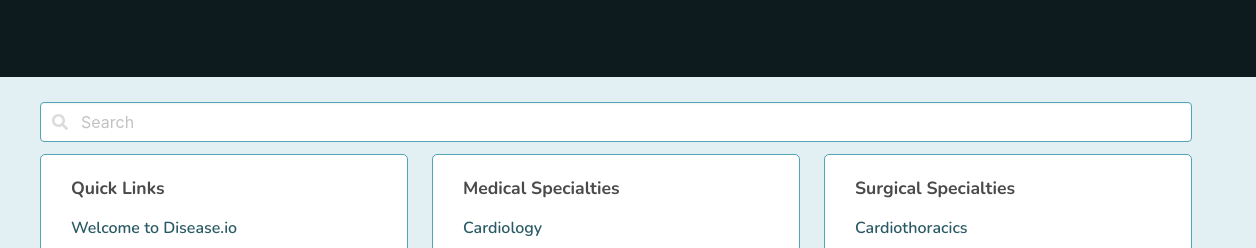
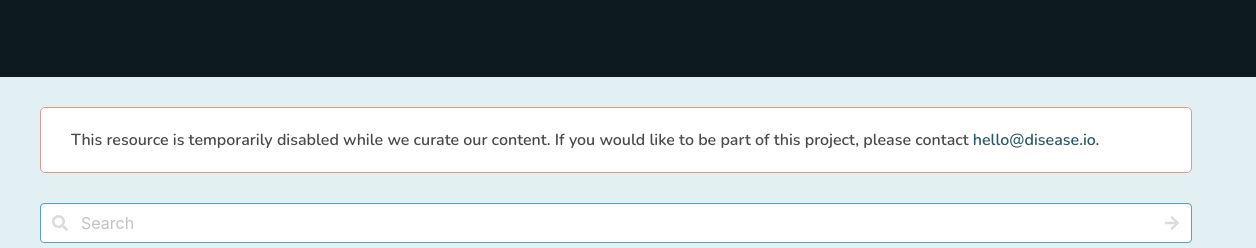
Before and after one commit to jchui/diseaseio, a Gatsby site: page / in a window 1280 px wide. Shown: the part 276-524 px from the top of the page, 24-1280 px from the left. Built offline with nearby package versions, Linux system fonts and the light colour scheme; Gatsby itself is replaced by a stand-in of ours.

Commit message:
Added Disabled Notice

```diff
--- a/src/pages/index.js
+++ b/src/pages/index.js
@@ -2,6 +2,7 @@
 import Header from "../components/header"
 import Footer from "../components/footer"
 import { FaSearch } from 'react-icons/fa'
+import { FaArrowRight } from 'react-icons/fa'
 
 export default function Home() {
   return (
@@ -22,11 +23,21 @@
         </div>
       </section>
 
+      <section className="disabled">
+        <div className="container">
+          <div className="columns">
+            <div className="column">
+              <p>
+                This resource is temporarily disabled while we
+                curate our content. If you would like to be
+                part of this project, please contact <a href="mailto:hello@disease.io">hello@disease.io</a>.
+              </p>
+            </div>
+          </div>
+        </div>
+      </section>
+
       <section className="search">
-        <span class="icon is-small is-right">
-          <i class="fas fa-check"></i>
-        </span>
-
         <div className="container">
           <div className="columns">
             <div className="column">
@@ -34,6 +45,9 @@
               <input className="input" placeholder="Search" />
               <span class="icon is-small is-left">
                 <FaSearch/>
+              </span>
+              <span class="icon is-small is-right">
+                <FaArrowRight/>
               </span>
             </div>
             </div>
--- a/src/styles/global.scss
+++ b/src/styles/global.scss
@@ -87,6 +87,28 @@
     h1 {
         color: $header-text-color;
     }
+}
+
+// Disabled
+.disabled {
+
+    padding: 30px 0;
+
+    p {
+        background-color: #fff;
+        padding: 20px 30px;
+        border-radius: 5px;
+        border: 1px solid #E0978F;
+    }
+
+    a {
+        color: $primary-color-dark;
+    }
+
+    a:hover {
+        color: $primary-color;
+    }
+
 }
 
 // Search Bar
```
